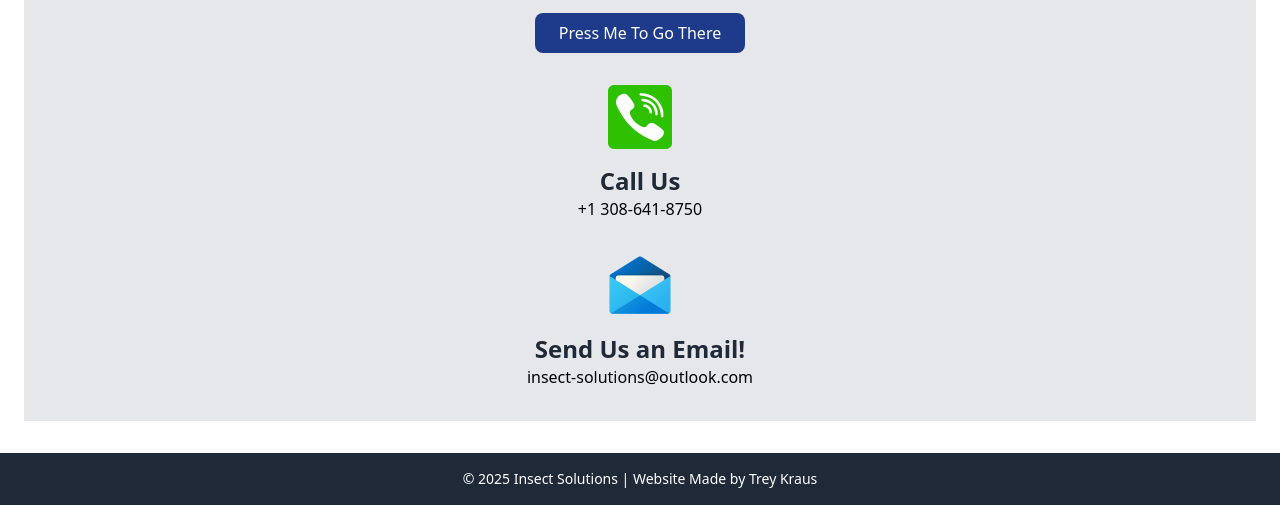
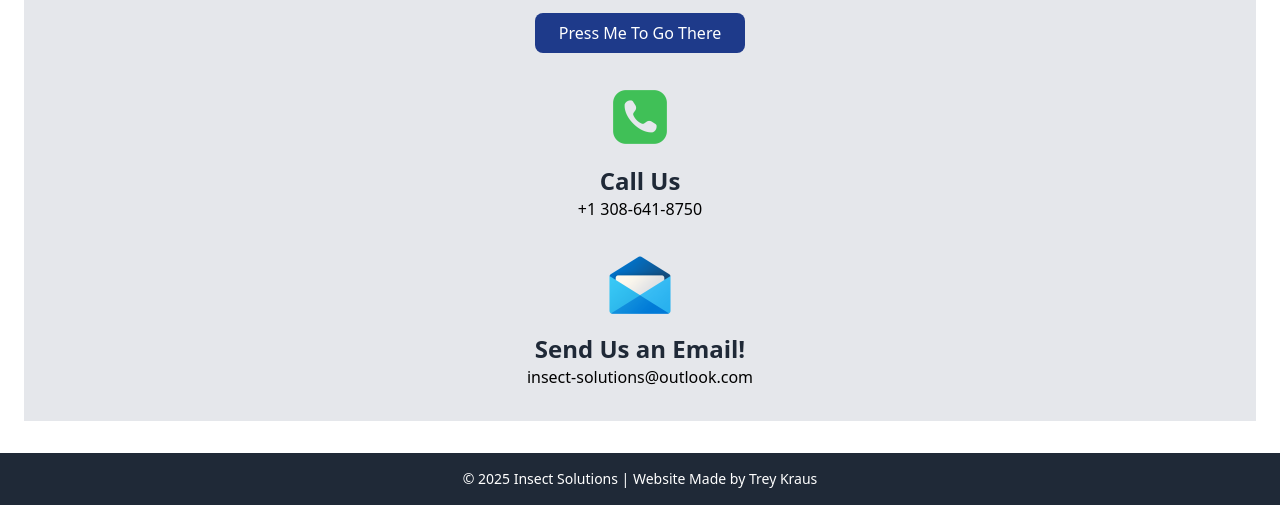
Before and after one commit to treykraus/Insect-Solutions, a plain HTML site: page contact.html in a window 1280 px wide. Shown: the part 415-920 px from the top of the page. Drawn offline with nearby package versions, Linux system fonts and the light colour scheme.

Commit message:
Update contact.html

```diff
--- a/contact.html
+++ b/contact.html
@@ -51,7 +51,7 @@
                     <button class="bg-blue-900 text-white px-6 py-2 rounded-lg hover:bg-blue-800">Press Me To Go There</button>
                 </a>
                 <div class="mt-8 text-center">
-                    <img src="media/call.png" alt="Call Icon" class="mx-auto h-16 w-16 mb-4">
+                    <img src="media/calling.png" alt="Call Icon" class="mx-auto h-16 w-16 mb-4">
                     <h3 class="text-2xl font-bold text-gray-800">Call Us</h3>
                     <a href="tel:+13086418750">+1 308-641-8750</a>
                 </div>
```
